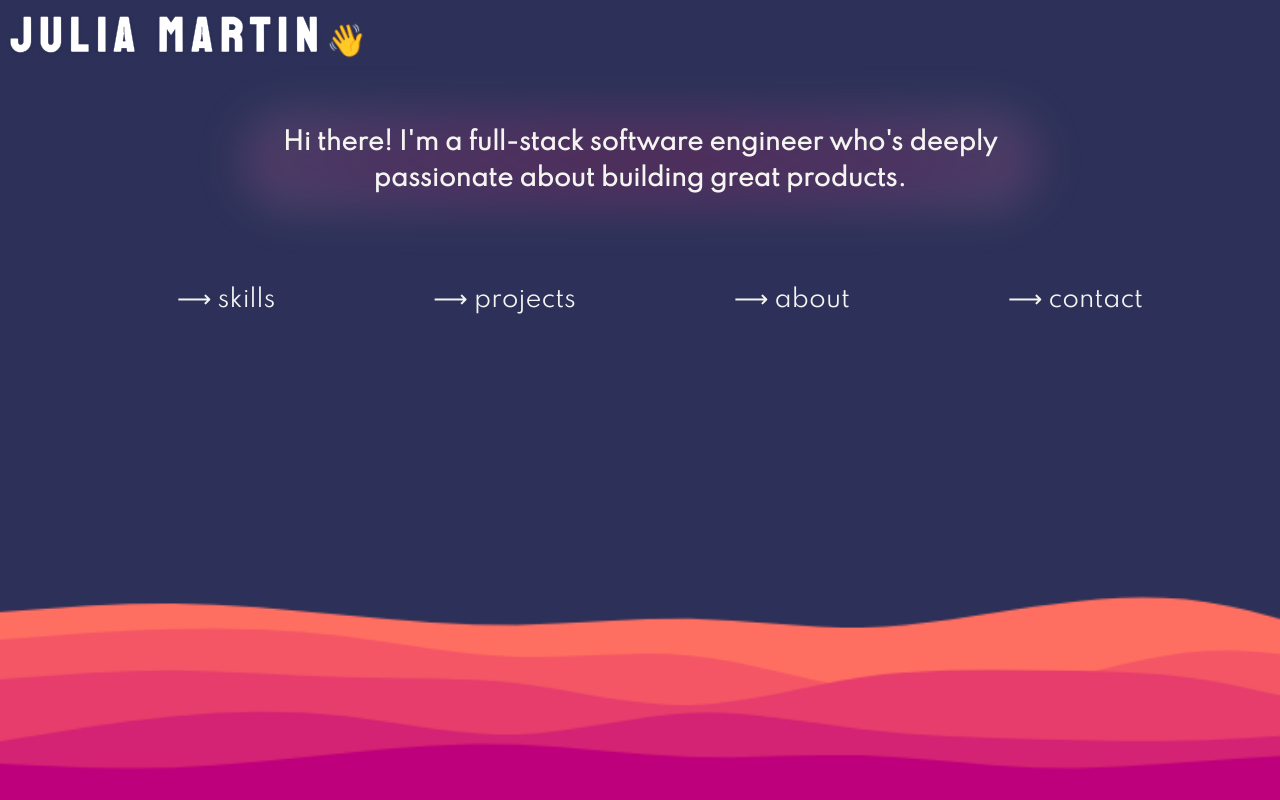
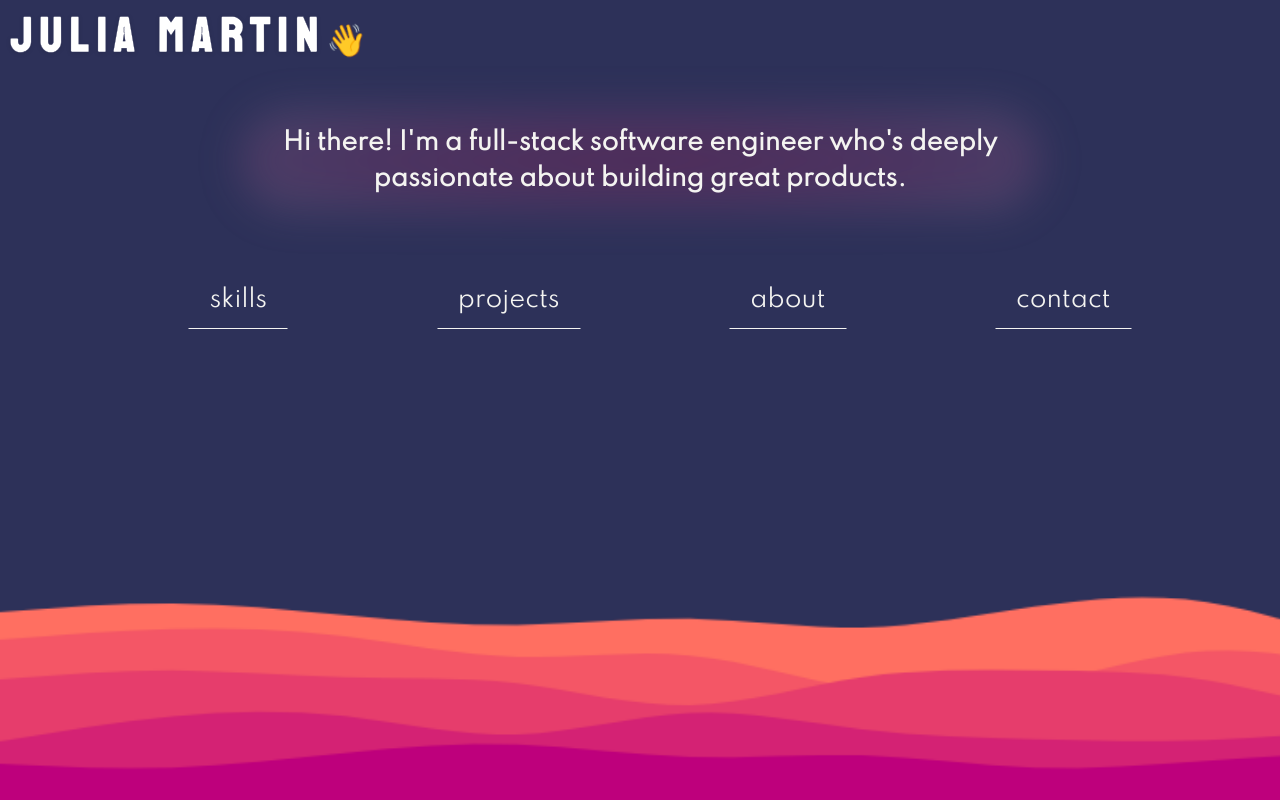
Before and after one commit to julia-martin/personal-website, a React (Create React App) app: page / in a window 1280 px wide. Shown: the top 800 px of the page. Built offline with nearby package versions, Linux system fonts and the light colour scheme.

Commit message:
Change nav links design

```diff
--- a/src/App.css
+++ b/src/App.css
@@ -34,10 +34,6 @@ a {
   color: hsl(60, 10%, 95%);
 }
 
-a:hover {
-  color: #FF8E83;
-}
-
 @media (prefers-reduced-motion: no-preference) {
   html {
     scroll-behavior: smooth;
--- a/src/components/Navbar.js
+++ b/src/components/Navbar.js
@@ -5,10 +5,10 @@ import { COLORS, ANIMATIONS } from '../constants.js';
 const Navbar = () => {
   return (
     <NavList>
-      <a href="#skills"><NavItem>⟶ skills</NavItem></a>
-      <a href="#projects"><NavItem>⟶ projects</NavItem></a>
-      <a href="#about"><NavItem>⟶ about</NavItem></a>
-      <a href="#contact"><NavItem>⟶ contact</NavItem></a>
+      <a href="#skills"><NavItem>skills</NavItem></a>
+      <a href="#projects"><NavItem>projects</NavItem></a>
+      <a href="#about"><NavItem>about</NavItem></a>
+      <a href="#contact"><NavItem>contact</NavItem></a>
     </NavList>
   );
 };
@@ -35,15 +35,16 @@ const NavItem = styled.li`
   padding: 10px 20px;
   margin-top: 50px;
   border: 1px solid transparent;
+  border-bottom: 1px solid ${COLORS.offwhite};
 
   &:hover {
-    border: 1px solid ${COLORS.offwhite};
-    border-radius: 8px;
+    border-bottom: 3px solid ${COLORS.palette['100']};
     color: ${COLORS.offwhite};
   }
 
   @media (max-width: 550px) {
     display: block;
+    max-width: 50%;
     margin: 0;
   }
 `;
```
